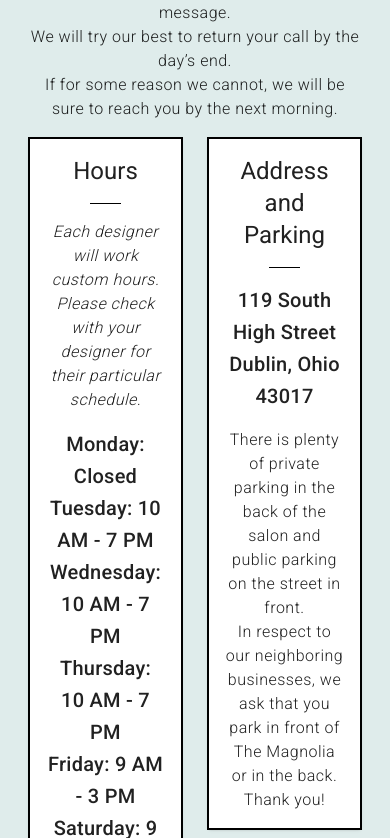
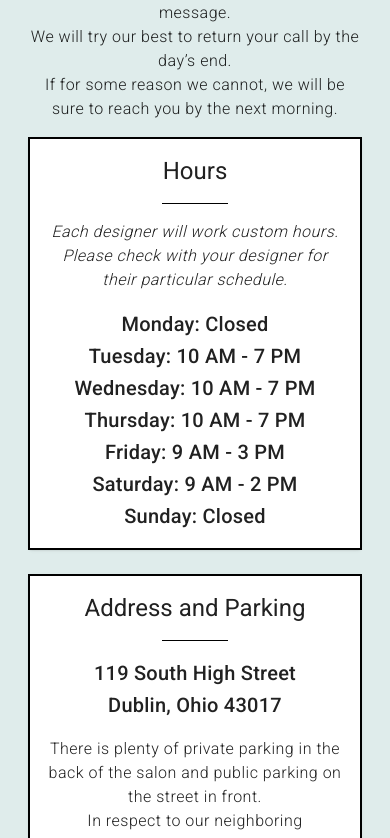
Before and after one commit to ConnorGDevelopment/Magnolia, a Nuxt app: page / in a window 390 px wide. Shown: the part 4586-5424 px from the top of the page. Built offline with nearby package versions, Linux system fonts and the light colour scheme.

Commit message:
Mobile View Contact Column Fix

```diff
--- a/components/contact.vue
+++ b/components/contact.vue
@@ -25,7 +25,7 @@
           <v-row>
             <v-col
               md="6"
-              sm="12"
+              cols="12"
             >
               <v-col
                 cols="12"
@@ -61,7 +61,7 @@
             </v-col>
             <v-col
               md="6"
-              sm="12"
+              cols="12"
             >
               <v-col
                 cols="12"
```
